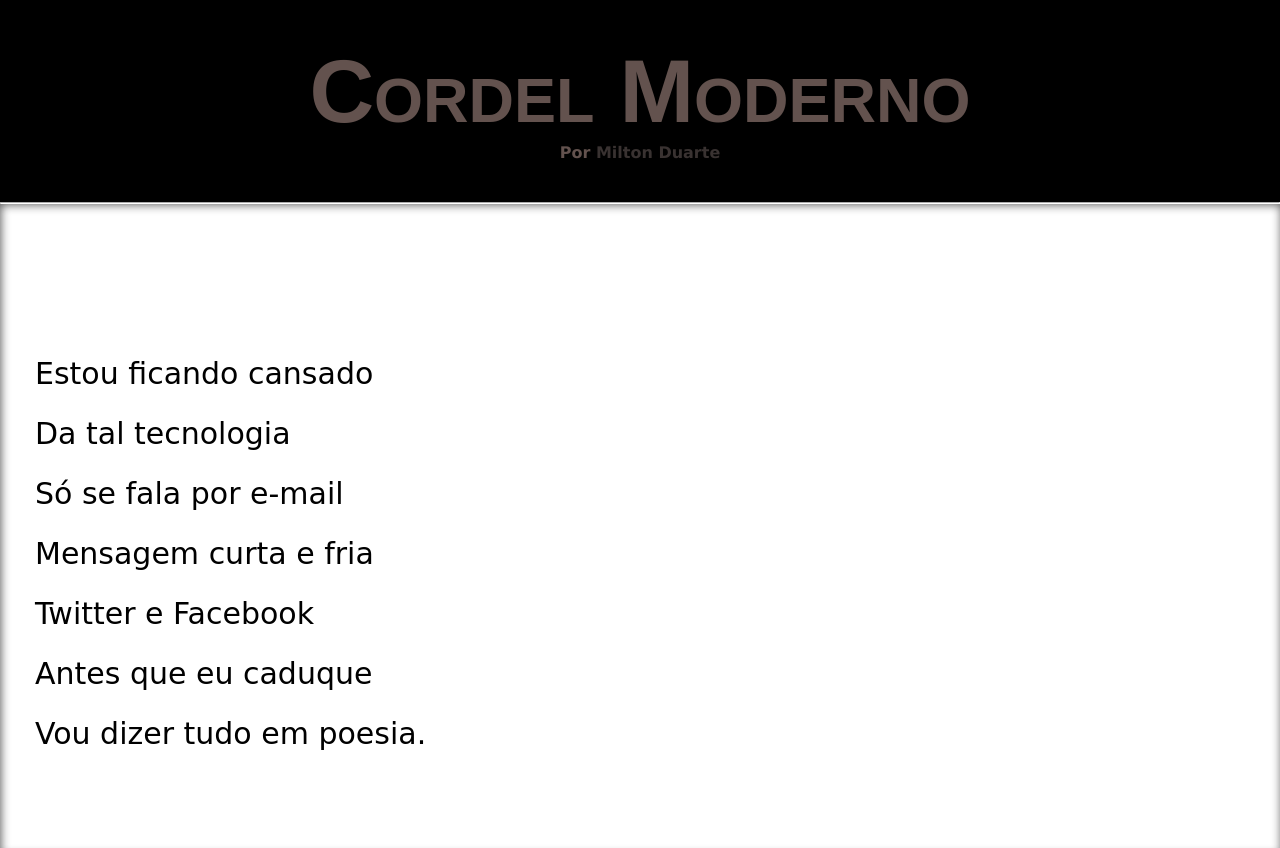
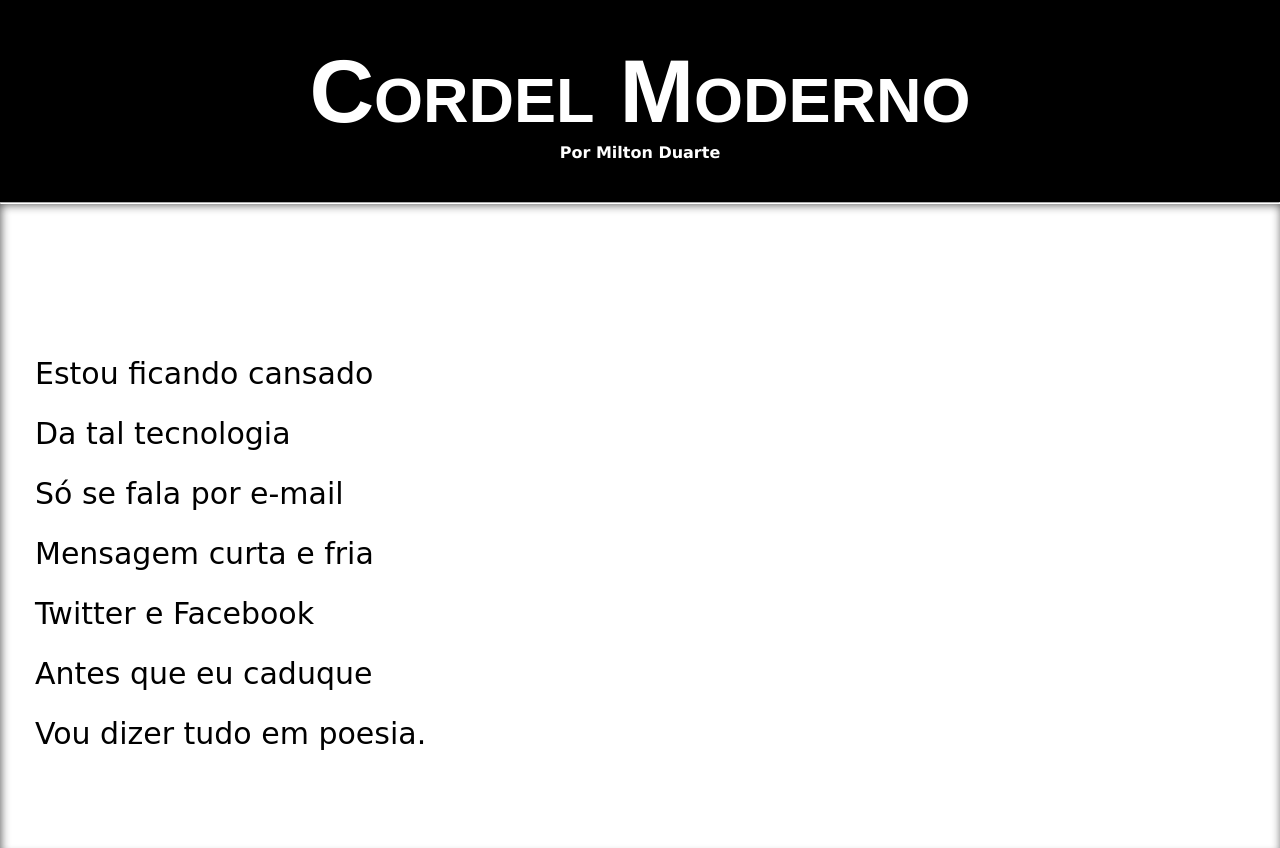
Before and after one commit to nelsonlfranca/Projeto-Cordel, a plain HTML site: page index.html in a window 1280 px wide. Shown: the top 848 px of the page. Drawn offline with Linux system fonts and the light colour scheme.

Commit message:
Atualização de cor do h1 e p do header

```diff
--- a/estilo/style.css
+++ b/estilo/style.css
@@ -24,7 +24,7 @@ body {
 
 header {
     background-color: black;
-    color: #63524E;
+    color: white;
     text-align: center;
     font-weight: bold;
 }
@@ -46,7 +46,7 @@ header p {
 
 header a {
     text-decoration: none;
-    color: #393231;
+    color: white;
     font-weight: bolder;
 }
 
```
